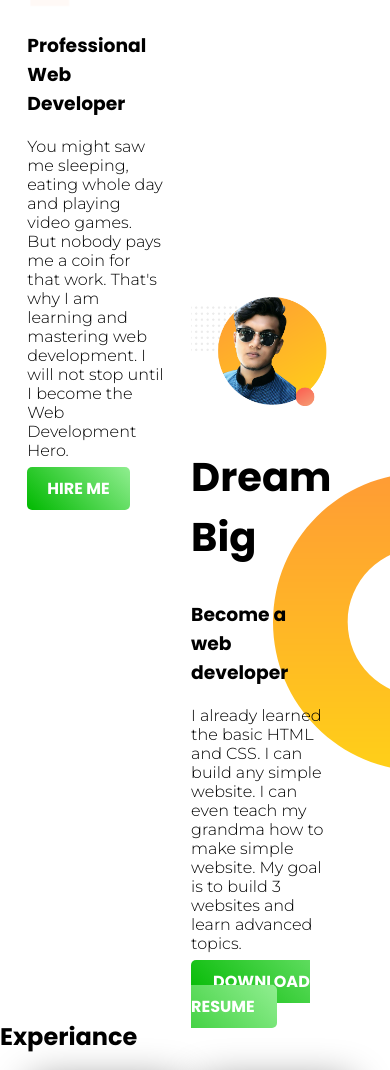
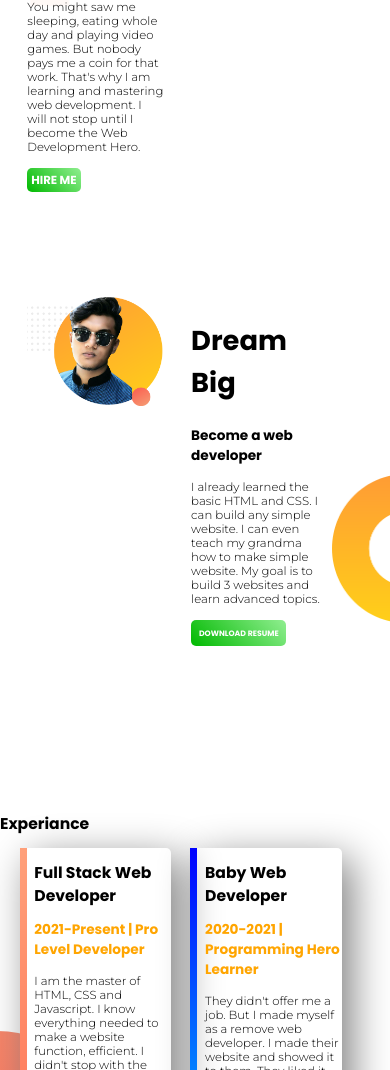
Before and after one commit to alnoman1620/portfolio, a plain HTML site: page index.html in a window 390 px wide. Shown: the part 353-1423 px from the top of the page. Drawn offline with Linux system fonts and the light colour scheme.

Commit message:
responsive

```diff
--- a/style.css
+++ b/style.css
@@ -85,3 +85,38 @@ footer {
 p {
   font-family: "Montserrat", sans-serif;
 }
+@media screen and (max-width: 480px) {
+  h1 {
+    font-size: 9vw;
+  }
+  h2 {
+    font-size: 4vw;
+  }
+  h3 {
+    font-size: 3.5vw;
+  }
+  p {
+    font-size: 3vw;
+  }
+  .link-button {
+    padding: 1vw;
+    font-size: 3vw;
+  }
+  .dream {
+    font-size: 7vw;
+  }
+  .link-button2 {
+    padding: 2vw;
+    font-size: 2vw;
+  }
+  .top2 {
+    background-size: 15vw;
+  }
+
+  .single-exp {
+    height: 90%;
+  }
+  .top2 {
+    padding-bottom: 2px;
+  }
+}
```
Also changed, not shown: 1 other file.
